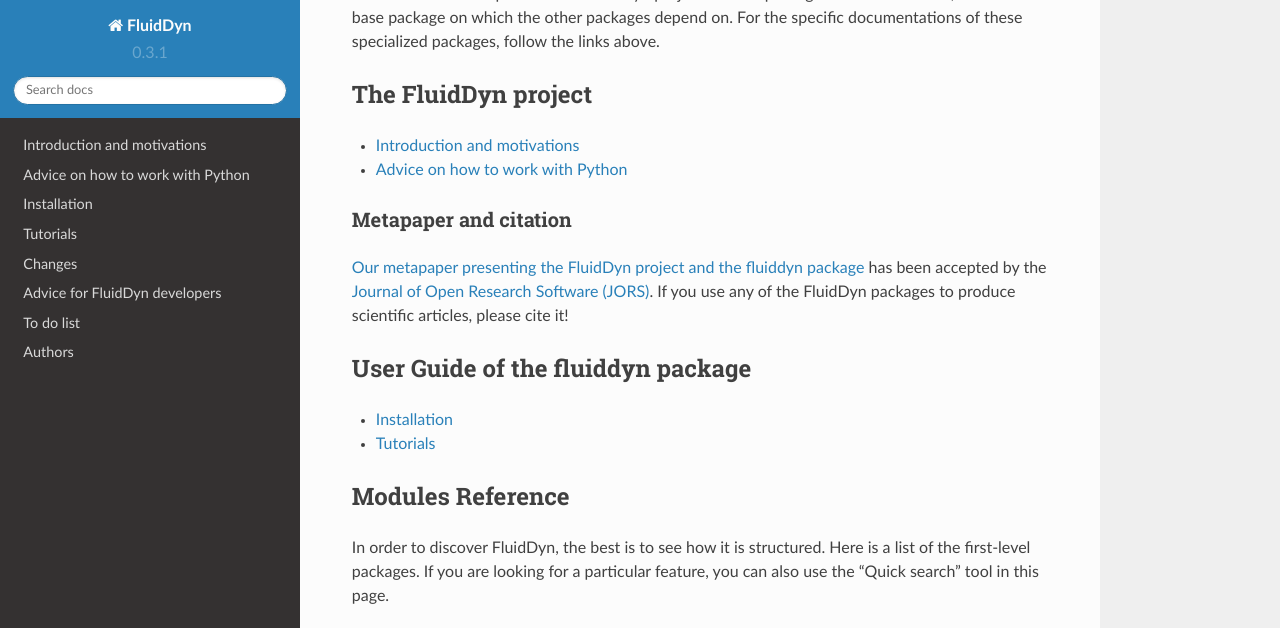
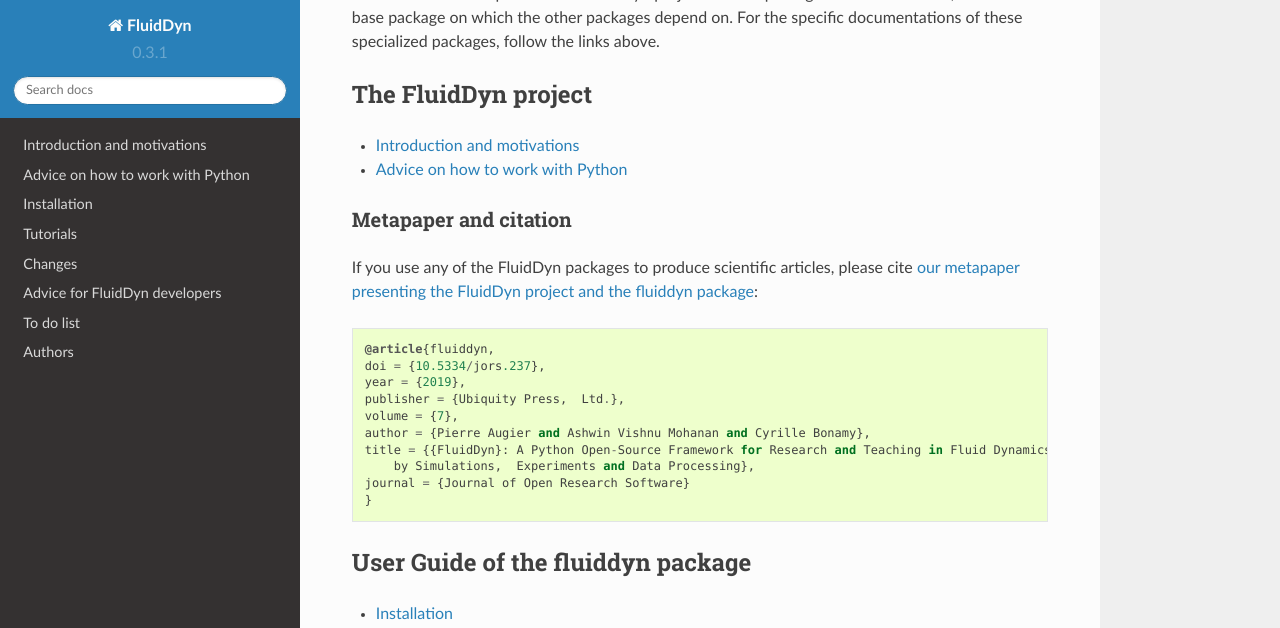
Before and after one commit to fluiddyn/fluiddyn, a Sphinx documentation site: the page built from doc/index.rst, in a window 1280 px wide and 900 px high, scrolled down 418 px, cut to the strip 0-628 px from the top of the window. Built offline with Sphinx 7.4.7 and the Read the Docs theme 2.0.0, drawn with Linux system fonts in a browser that asks for light colours; pages that are not in the unit, such as notebooks, are missing from menus.

Commit message:
Add metapaper doi and bibtex

```diff
--- a/doc/index.rst
+++ b/doc/index.rst
@@ -42,11 +42,22 @@
 Metapaper and citation
 ^^^^^^^^^^^^^^^^^^^^^^
 
-`Our metapaper presenting the FluidDyn project and the fluiddyn package
-<http://www.legi.grenoble-inp.fr/people/Pierre.Augier/docs/fluiddyn_metapaper.pdf>`_
-has been accepted by the `Journal of Open Research Software (JORS)
-<https://openresearchsoftware.metajnl.com/>`_. If you use any of the FluidDyn
-packages to produce scientific articles, please cite it!
+If you use any of the FluidDyn packages to produce scientific articles, please
+cite `our metapaper presenting the FluidDyn project and the fluiddyn package
+<https://openresearchsoftware.metajnl.com/articles/10.5334/jors.237/>`_:
+
+.. code ::
+
+    @article{fluiddyn,
+    doi = {10.5334/jors.237},
+    year = {2019},
+    publisher = {Ubiquity Press,  Ltd.},
+    volume = {7},
+    author = {Pierre Augier and Ashwin Vishnu Mohanan and Cyrille Bonamy},
+    title = {{FluidDyn}: A Python Open-Source Framework for Research and Teaching in Fluid Dynamics
+        by Simulations,  Experiments and Data Processing},
+    journal = {Journal of Open Research Software}
+    }
 
 
 User Guide of the fluiddyn package
```
Also changed, not shown: README.rst (+18 -4 lines).
